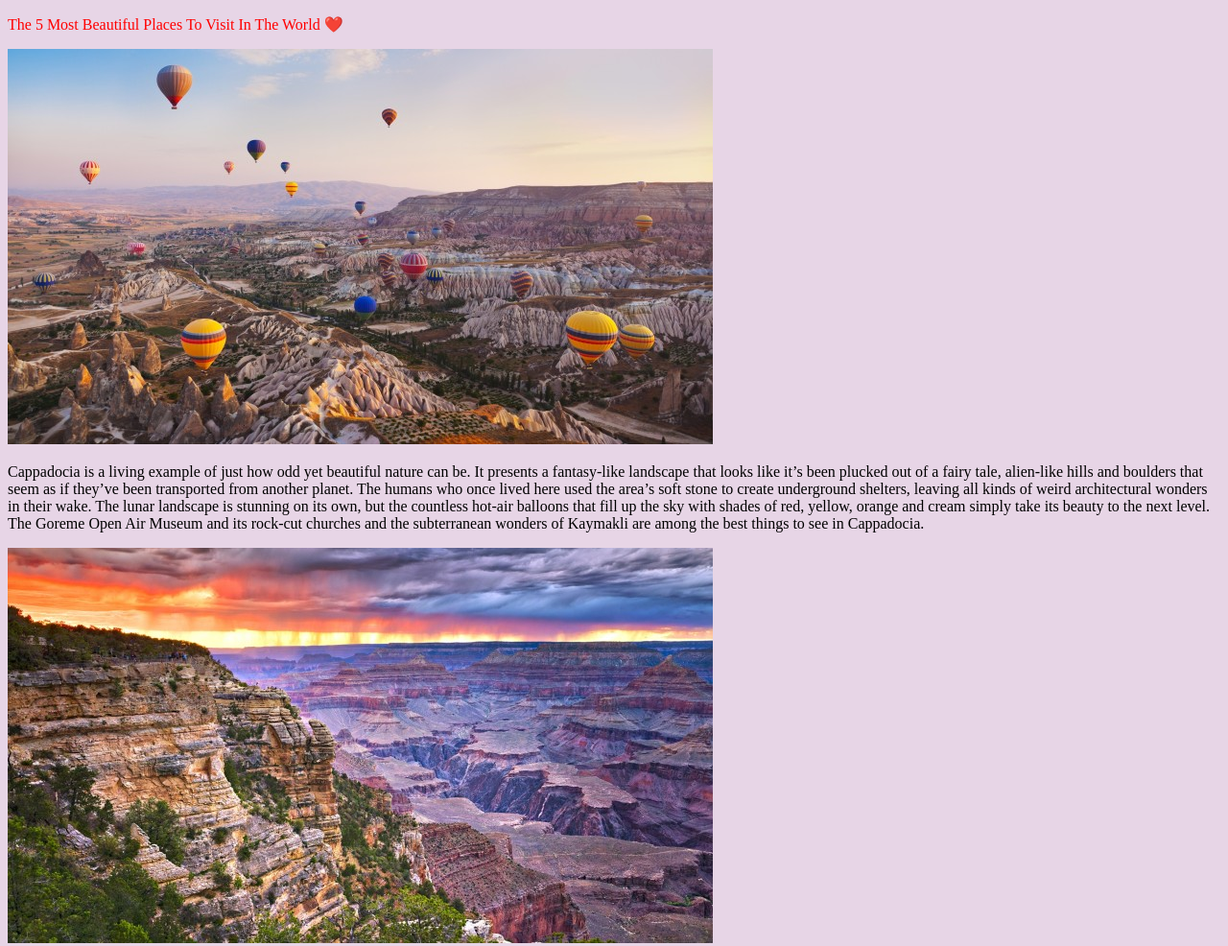
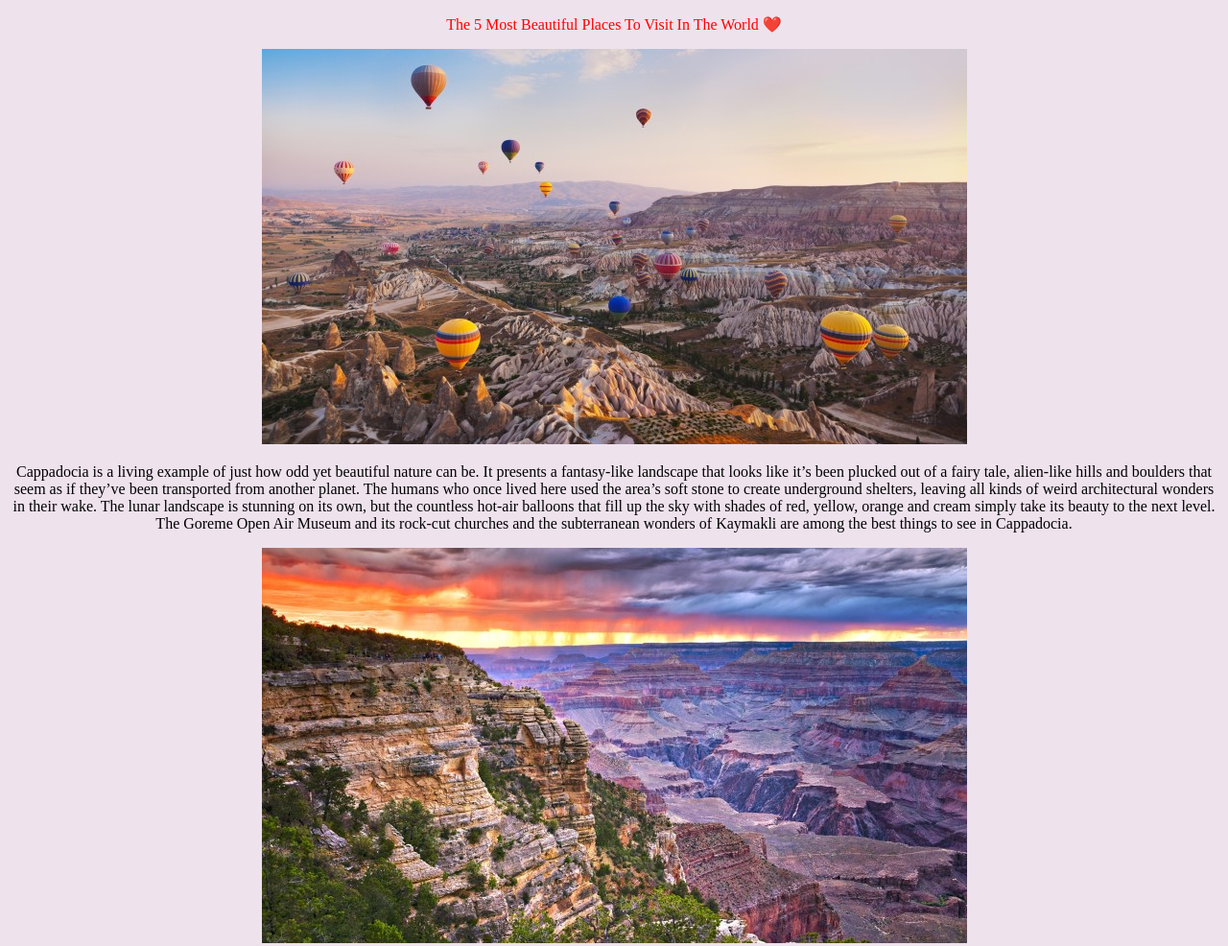
Before and after one commit to Comcast-Round-3-2021-2022/js-assignment-4-html-me-something-salhan12, a website: page index.html in a window 1280 px wide. Shown: the top 986 px of the page at 96% size. Drawn offline with Linux system fonts and the light colour scheme.

Commit message:
updated style

```diff
--- a/styles.css
+++ b/styles.css
@@ -1,7 +1,7 @@
 /* Write your CSS here! */
 body{
-
-    background-color: rgb(231, 213, 230);
+    text-align:center;
+    background-color: rgb(238, 226, 237);
 }
 #mainHeading{
 
```
